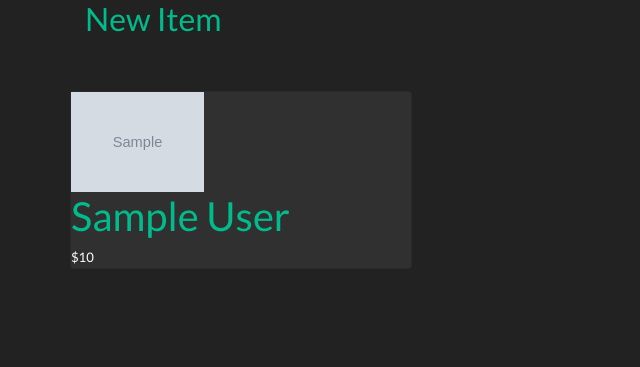
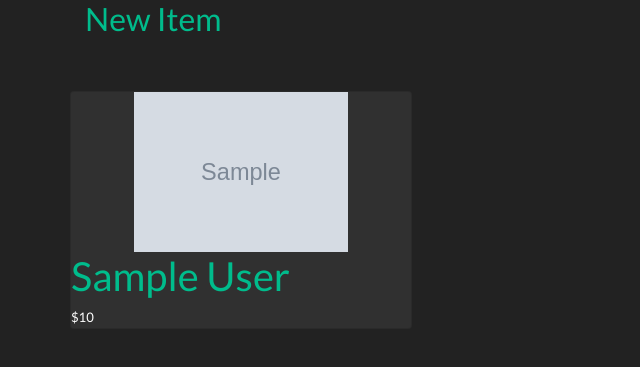
Before and after one commit to sprajjwal/assignment-contractor, a Flask app: page / in a window 1280 px wide. Shown: the part 167-534 px from the top of the page, without its empty margins (0-640 px from the left). Run offline with Flask 2, Linux system fonts and the light colour scheme; grey boxes marked "Sample" are stand-in pictures; a database or web service that is not in the repository returns one stand-in record (values such as "Sample title"); some libraries are stand-ins or nearby versions.

Commit message:
[FIX]index item display fixes

```diff
--- a/templates/store_index.html
+++ b/templates/store_index.html
@@ -5,11 +5,9 @@
 <br />&nbsp;<br />
 <div class = "row">
     {% for item in items %}
-        <div class = "card" style="margin-bottom:5vh; width: 30%">
-            <div class="images" style="display: flex; flex-direction: row">
-                {% for img in item.images %}
-                    <img height="100px"  src="{{ img }}">
-                {% endfor %}
+        <div class = "card" style="margin-bottom:5vh; width: 30%;">
+            <div class="images" style="display:flex; justify-content: center">
+                <img style="height: 20vh"  src="{{ item.images[0] }}">
             </div>
             <h2><a href='/items/{{ item._id }}'>{{ item.display_name }}</a></h2>
             <small style="align-self: right">${{ item.price }}</small>
```
